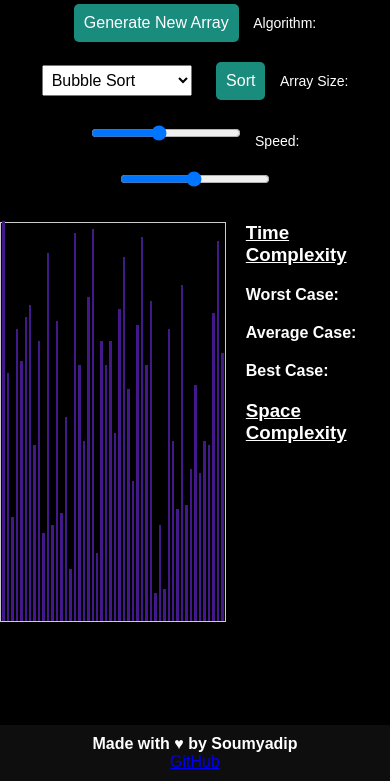
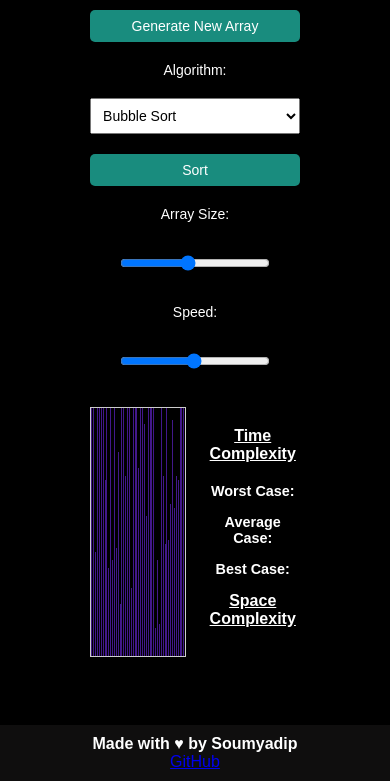
Before and after one commit to soumyadip204/sorting-algorithm-visualizer, a plain HTML site: page index.html in a window 390 px wide. Shown: the part 63-844 px from the top of the page. Drawn offline with Linux system fonts and the light colour scheme.

Commit message:
Update style.css

```diff
--- a/style.css
+++ b/style.css
@@ -8,19 +8,22 @@ body {
     font-family: Arial, sans-serif;
     display: flex;
     flex-direction: column;
-    justify-content: center;
-    align-items: center;
-    height: 100vh;
-    background-color: #000000;
-    margin: 0;
+    min-height: 100vh;
+    background-color: #000;
   }
 
   .container {
     text-align: center;
     flex: 1;
-    /* Ensure container takes up available space */
+    padding: 20px;
+    max-width: 1400px;
+    margin: 0 auto;
   }
 
+  h1 {
+    margin-bottom: 20px;
+    color: white;
+  }
 
   p {
     margin-bottom: 20px;
@@ -30,17 +33,19 @@ h3 {
     text-decoration: underline;
   }
 
-h1 {
-    margin-bottom: 20px;
-    color: white;
-}
-
   label {
     color: white;
+    font-size: 14px;
+    margin-right: 10px;
   }
 
   .controls {
     margin-bottom: 20px;
+    display: flex;
+    flex-wrap: wrap;
+    gap: 10px;
+    justify-content: center;
+    align-items: center;
   }
 
   button,
@@ -63,20 +68,6 @@ button:hover {
     background-color: #0056b3;
   }
 
-#array-container {
-    display: flex;
-    align-items: flex-end;
-    justify-content: center;
-    height: 400px;
-    width: 100%;
-    border: 1px solid #ccc;
-}
-
-.bar {
-    background-color: #42188b;
-    margin: 0 1px;
-}
-
   input[type="range"],
   select {
     padding: 5px;
@@ -85,29 +76,98 @@ select {
     width: 150px;
   }
 
-label {
-    font-size: 14px;
-    margin-right: 10px;
-}
-
-#complexity-container {
-    text-align: left;
-    width: 250px;
+  .visualization {
+    display: flex;
+    justify-content: space-between;
+    align-items: flex-start;
+    gap: 20px;
+    margin-top: 20px;
   }
 
   #array-container {
+    display: flex;
+    align-items: flex-end;
+    justify-content: center;
+    height: 400px;
+    width: 100%;
+    border: 1px solid #ccc;
     flex-grow: 1;
+    /* Hide any tiny overflow from rounding or margins */
+    overflow: hidden;
   }
 
-/* Other styles */
+  .bar {
+    background-color: #42188b;
+    /* Reduce margin so many bars fit more easily */
+    margin: 0 0.5px;
+  }
 
+  /* Complexity container styling */
+  #complexity-container {
+    color: white;
+    width: 250px;
+    text-align: left;
+  }
+
+  /* Footer styling */
   footer {
     padding: 10px;
     background-color: #0f0e0e;
     color: white;
     text-align: center;
     margin-top: 20px;
-    /* Adjust this value to move the footer down */
     position: relative;
     width: 100%;
   }
+
+  /* Responsive Styles */
+  @media (max-width: 768px) {
+    .controls {
+      flex-direction: column;
+    }
+
+    .controls > * {
+      width: 100%;
+      max-width: 300px;
+      margin: 5px 0;
+    }
+
+    #array-container {
+      height: 300px;
+    }
+
+    .visualization {
+      flex-direction: column;
+      align-items: center;
+    }
+
+    #complexity-container {
+      width: 100%;
+      margin: 20px 0 0 0;
+      text-align: center;
+    }
+  }
+
+  @media (max-width: 480px) {
+    h1 {
+      font-size: 1.5rem;
+    }
+
+    button, select, input[type="range"] {
+      font-size: 14px;
+      padding: 8px;
+    }
+
+    #array-container {
+      height: 250px;
+    }
+
+    #complexity-container h3 {
+      font-size: 1rem;
+    }
+
+    #complexity-container p {
+      font-size: 0.9rem;
+      margin-bottom: 15px;
+    }
+  }
```
Lines whose indentation alone changed are shown as unchanged.
